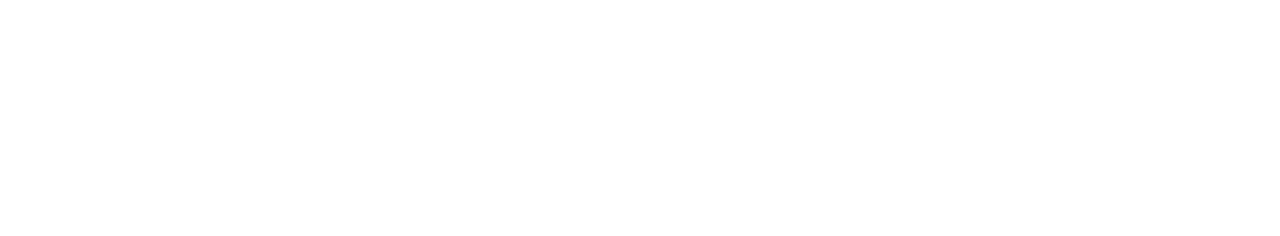
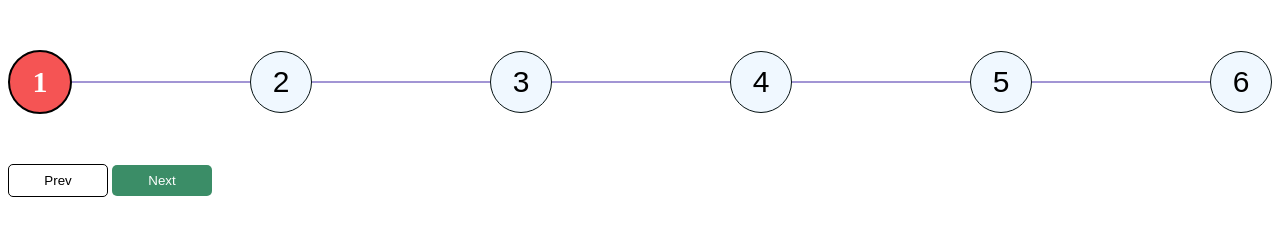
Before and after one commit to acciojob/progress-bar-JafarHasan, a website: page main.html in a window 1280 px wide. Drawn offline with Linux system fonts and the light colour scheme.

Commit message:
created a submission

```diff
--- a/main.html
+++ b/main.html
@@ -8,6 +8,27 @@
 
 <body>
 	<!-- the entire body must be written by student -->
+	<div class="container">
+      <div class="circle active" id="circle-1">1</div>
+      <div class="line"></div>
+
+      <div class="circle" id="circle-2">2</div>
+      <div class="line"></div>
+
+      <div class="circle" id="circle-3">3</div>
+      <div class="line"></div>
+
+      <div class="circle" id="circle-4">4</div>
+      <div class="line"></div>
+
+      <div class="circle" id="circle-5">5</div>
+      <div class="line"></div>
+
+      <div class="circle" id="circle-6">6</div>
+    </div>
+
+    <button id="prev" disabled onclick="prevClick()">Prev</button>
+    <button id="next" onclick="nextClick()">Next</button>
     <script type="text/javascript" src="./script.js">
 </script>
 
--- a/script.js
+++ b/script.js
@@ -1 +1,43 @@
 //your JS code here. If required.
+const circles = document.querySelectorAll(".circle");
+const lines = document.querySelectorAll(".line");
+
+const nextButton = document.querySelector("#next");
+const prevButton = document.querySelector("#prev");
+let currActive = 1;
+
+function nextClick() {
+  currActive++;
+  if (currActive > circles.length) {
+    currActive = circles.length;
+  }
+  updateUI();
+}
+function prevClick() {
+  currActive--;
+  if (currActive < 1) {
+    currActive = 1;
+  }
+  updateUI();
+}
+
+function updateUI() {
+  circles.forEach((circle, idx) => {
+    if (idx < currActive) {
+      circle.classList.add("active");
+    } else {
+      circle.classList.remove("active");
+    }
+  });
+
+  lines.forEach((line, idx) => {
+    if (idx < currActive - 1) {
+      line.classList.add("active");
+    } else {
+      line.classList.remove("active");
+    }
+  });
+  prevButton.disabled = currActive === 1;
+  nextButton.disabled = currActive == circles.length;
+}
+updateUI();
--- a/styles.css
+++ b/styles.css
@@ -1 +1,66 @@
 /*  your css code here. If applicable */
+*{
+    transition: 0.5s ease-in-out;
+}
+.container {
+  display: flex;
+  justify-content: center;
+  align-items: center;
+  margin-top: 50px;
+  margin-bottom: 50px;
+}
+
+.circle {
+  border-radius: 100px;
+  border: 1px solid rgb(4, 17, 18);
+  width: 60px;
+  height: 60px;
+  display: flex;
+  justify-content: center;
+  align-items: center;
+  background-color: aliceblue;
+  color: black;
+  font-size: 30px;
+  font-family: Arial, Helvetica, sans-serif;
+  position:relative;
+}
+.circle.active {
+  background-color: rgba(241, 12, 12, 0.7);
+  color: white;
+  border: 2px solid black;
+  font-family: "Times New Roman", Times, serif;
+  font-weight: bold;
+}
+.line {
+  height: 2px;
+  flex: .5;
+  width: 0; /* Initial width */
+  background: rgb(162, 149, 212);
+}
+.line.active {
+  background-color: rgba(3, 2, 1, 0.8);
+  color: rgb(14, 3, 3);
+  width: 100%;
+  height: 3px;
+}
+button {
+  width: 100px;
+  padding: 8px 3px;
+  border: none;
+  background-color: rgba(11, 113, 66, 0.8);
+  border-radius: 5px;
+  color: white;
+  cursor: pointer;
+}
+button:disabled,
+button:disabled:hover {
+  background-color: white;
+  border: 1px solid black;
+  color: black;
+  cursor: not-allowed;
+}
+button:hover {
+  color: aliceblue;
+  background-color: blue;
+  cursor: pointer;
+}
```
